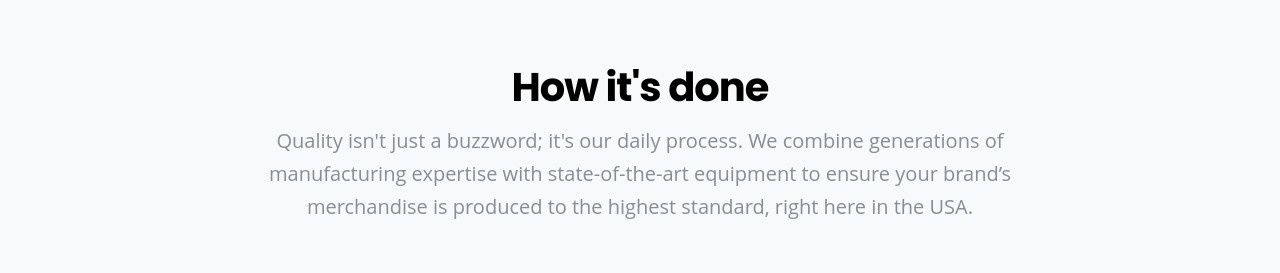
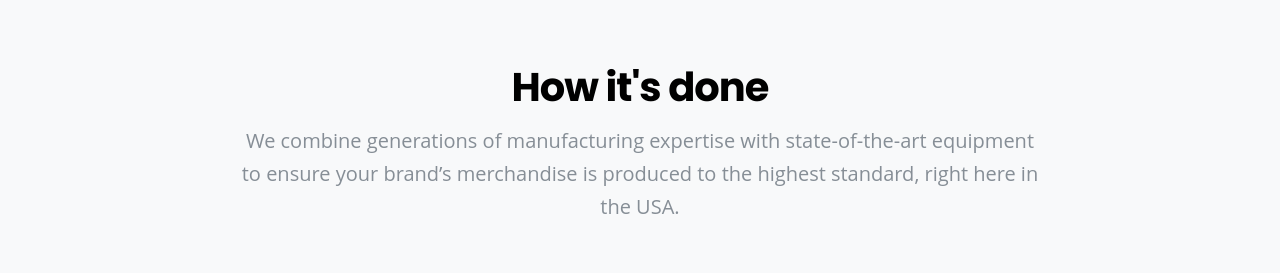
Before and after one commit to emreerdener/apparel-manufacturing, a Next.js app: page / in a window 1280 px wide. Shown: the part 2320-2593 px from the top of the page. Built offline with nearby package versions, Linux system fonts and the light colour scheme.

Commit message:
copy update

```diff
--- a/src/features/home/components/HowItsDone.tsx
+++ b/src/features/home/components/HowItsDone.tsx
@@ -10,10 +10,9 @@ export function HowItsDone() {
           How it&apos;s done
         </Title>
         <Text c="dimmed" maw={800} ta="center" size="xl">
-          Quality isn&apos;t just a buzzword; it&apos;s our daily process. We
-          combine generations of manufacturing expertise with state-of-the-art
-          equipment to ensure your brand’s merchandise is produced to the
-          highest standard, right here in the USA.
+          We combine generations of manufacturing expertise with
+          state-of-the-art equipment to ensure your brand’s merchandise is
+          produced to the highest standard, right here in the USA.
         </Text>
       </Stack>
 
```
